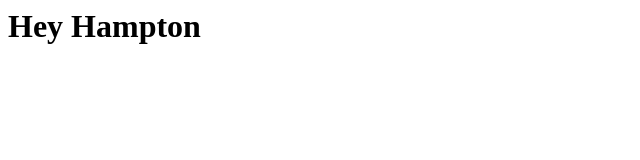
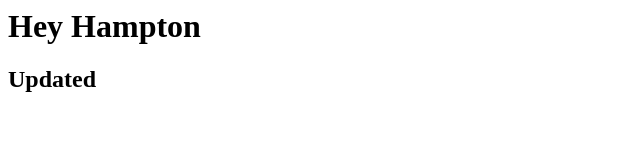
Before and after one commit to hpbrew/hpbrewer, a plain HTML site: page index.html in a window 1280 px wide. Shown: the whole page, without its empty margins (0-640 px from the left). Drawn offline with Linux system fonts and the light colour scheme.

Commit message:
First update

```diff
--- a/index.html
+++ b/index.html
@@ -7,6 +7,7 @@
 
 <body>
     <h1>Hey Hampton</h1>
+    <h2>Updated</h2>
 </body>
 
 </html>
```
